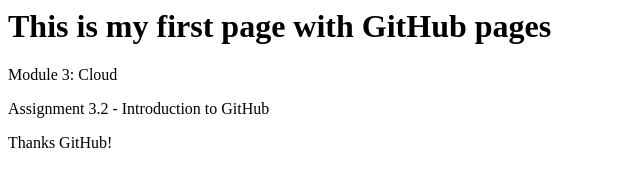
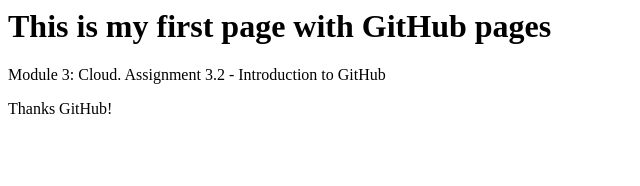
Before and after one commit to ConanSK/MITDT-Repo, a plain HTML site: page index.html in a window 1280 px wide. Shown: the whole page, without its empty margins (0-640 px from the left). Drawn offline with Linux system fonts and the light colour scheme.

Commit message:
Update index.html

```diff
--- a/index.html
+++ b/index.html
@@ -1,6 +1,5 @@
 <html>
 <h1> This is my first page with GitHub pages </h1>
-<p>Module 3: Cloud</p>
-<p>Assignment 3.2 - Introduction to GitHub</p>
+<p>Module 3: Cloud. Assignment 3.2 - Introduction to GitHub</p>
 <p>Thanks GitHub!</p>
 </html>
```
